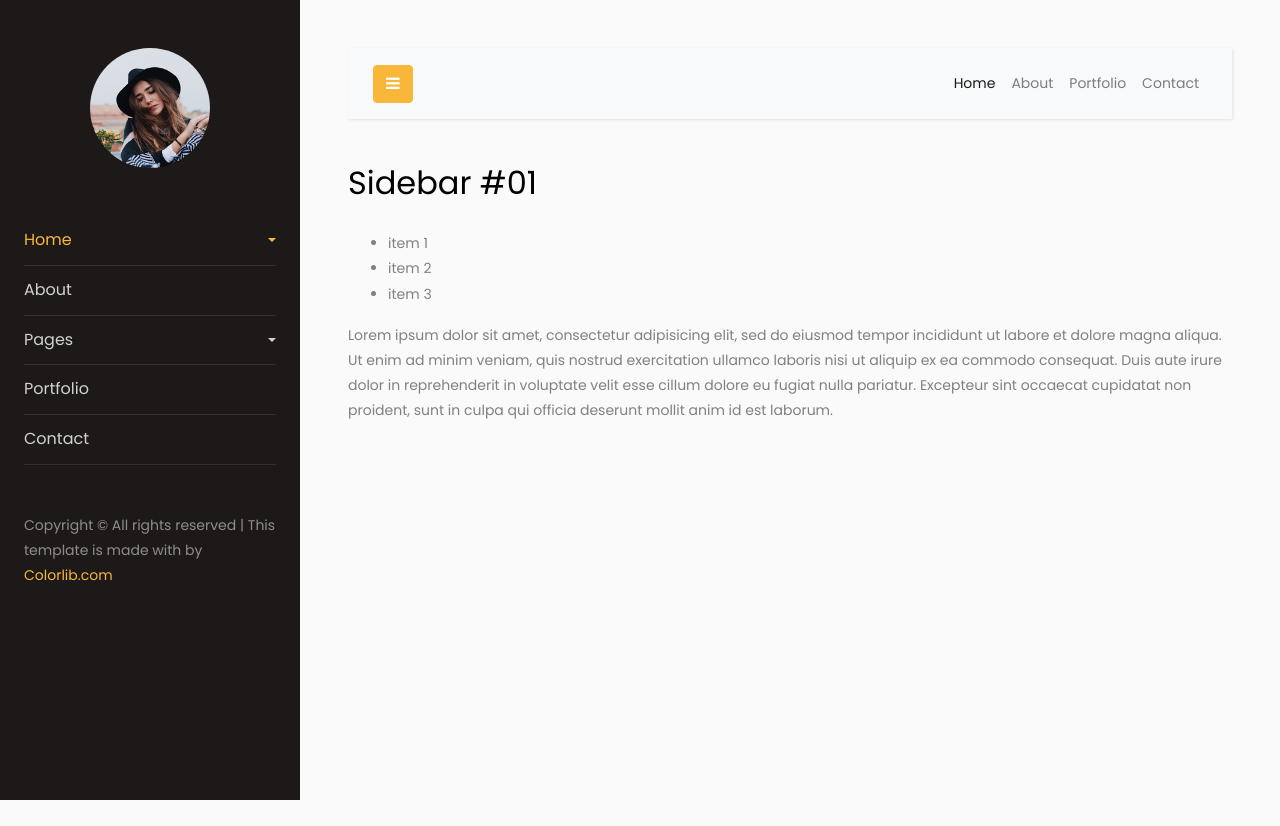
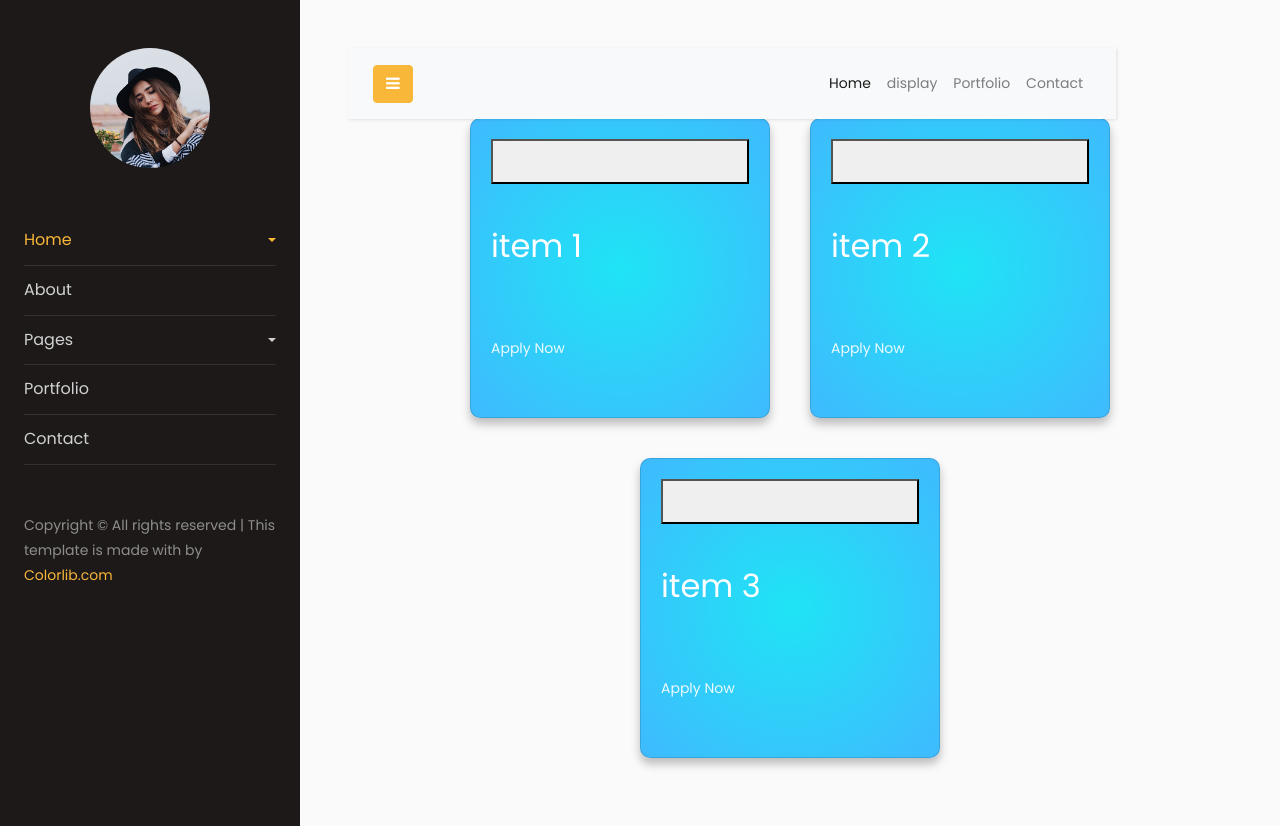
Before and after one commit to Abdalraof-Nuri/Marahel-vue, a Vue app: page / in a window 1280 px wide. Before the commit the page ends 800 px from the top, so only its background shows below. Built offline with nearby package versions, Linux system fonts and the light colour scheme; data requests are answered from the project's data file.

Commit message:
Added cards, tried  (works), added conditinal component rendering

```diff
--- a/src/App.vue
+++ b/src/App.vue
@@ -2,8 +2,8 @@
   <sideBar />
 
   <div id="content" class="p-4 p-md-5">
-    <navBar />
-    <mainBody />
+    <navBar @name="displayName"/>
+    <mainBody :name="name"/>
   </div>
 
 </template>
@@ -17,8 +17,19 @@ import mainBody from "./components/main-body.vue";
 
 export default {
   name: "App",
+
+  data(){
+    return {
+      name: ''
+    }
+  },
+
   components: { sideBar, navBar, mainBody },
-
+  methods: {
+    displayName(value){
+      this.name = value
+    }
+  }
 
 };
 </script>
--- a/src/components/main-body.vue
+++ b/src/components/main-body.vue
@@ -1,43 +1,60 @@
 <template>
-  <h2 class="mb-4">Sidebar #01</h2>
+  <div style="margin-top: 50px">
+    <!-- <h2 class="mb-4">Sidebar #01</h2> -->
 
-  <ul>
-    <li v-for="todo in todos" :key="todo.id" >
+    <!-- <ul>
+    <li v-for="todo in todos" :key="todo.id">
       {{ todo.name }}
     </li>
-  </ul>
-  <p>
-    Lorem ipsum dolor sit amet, consectetur adipisicing elit, sed do eiusmod
-    tempor incididunt ut labore et dolore magna aliqua. Ut enim ad minim veniam,
-    quis nostrud exercitation ullamco laboris nisi ut aliquip ex ea commodo
-    consequat. Duis aute irure dolor in reprehenderit in voluptate velit esse
-    cillum dolore eu fugiat nulla pariatur. Excepteur sint occaecat cupidatat
-    non proident, sunt in culpa qui officia deserunt mollit anim id est laborum.
-  </p>
+  </ul> -->
+
+    <p></p>
+    <div style="display: inline-grid">
+      <div class="cards" v-if="!projectClicked">
+
+        <!-- insert data set heer (use looping :|) -->
+        <div class="card card-1" v-for="todo in todos" :key="todo.id">
+          <!--
+              need to add fa icons
+          <div class="card__icon"><i class="fas fa-bolt"></i></div>
+          <p class="card__exit"><i class="fas fa-times"></i></p>
+          -->
+
+          <h2 class="card__title">{{ todo.name }}</h2>
+
+          <button @click="projectClicked = true"></button>
+          <p class="card__apply">
+            <a class="card__link" href="#">
+              Apply Now <i class="fas fa-arrow-right"></i
+            ></a>
+          </p>
+        </div>
+      </div>
+    </div>
+  </div>
 </template>
 
 <script>
-
-import axios from 'axios';
+import axios from "axios";
 
 export default {
-  name: 'mainBody',
-  data(){
-    return{
-      todos: []
+  name: "mainBody",
+  props: ["name"],
+  data() {
+    return {
+      todos: [],
+      projectClicked: false,
+
+    };
+  },
+  async created() {
+    try {
+      const res = await axios.get("http://localhost:3000/todos");
+
+      this.todos = res.data;
+    } catch ($e) {
+      console.log($e);
     }
   },
-  async created(){
-    try{
-
-      const res = await axios.get("http://localhost:3000/todos")
-
-      this.todos = res.data;
-
-    }
-    catch($e){
-      console.log($e)
-    }
-  }
 };
 </script>
--- a/src/components/nav-bar.vue
+++ b/src/components/nav-bar.vue
@@ -1,5 +1,5 @@
 <template>
-  <nav class="navbar navbar-expand-lg navbar-light bg-light">
+  <nav class="navbar navbar-expand-lg navbar-light bg-light" style="width:60%; position:fixed; z-index: 100;">
     <div class="container-fluid">
 
       <button
@@ -31,8 +31,8 @@
           <li class="nav-item active">
             <a class="nav-link" href="#">Home</a>
           </li>
-          <li class="nav-item">
-            <a class="nav-link" href="#">About</a>
+          <li class="nav-item" @click="displayName()">
+            <a class="nav-link" href="#">display</a>
           </li>
           <li class="nav-item">
             <a class="nav-link" href="#">Portfolio</a>
@@ -49,5 +49,13 @@
 <script>
 export default {
   name: 'navBar',
-};
+
+  methods: {
+    // API call goes here, data set insted of jweda
+    displayName(){
+      this.$emit('name', 'jweda')
+  }
+  }
+
+  };
 </script>
```
Also changed, not shown: public/sidebar-01/css/style.css.
